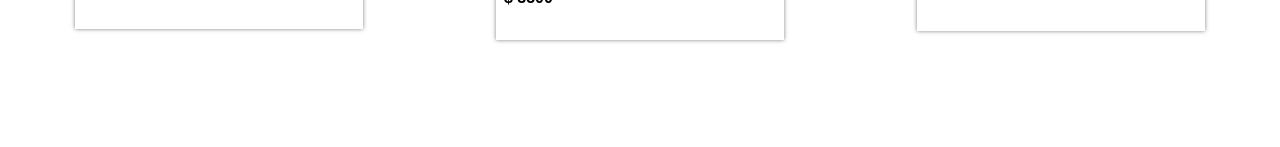
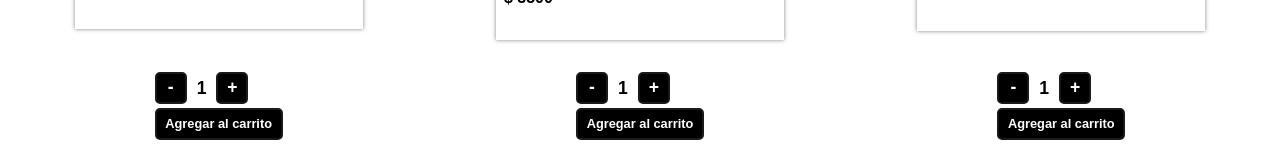
Before and after one commit to Suigikay/Desafios-ReactJs-Sofia-Mallarino, a React (Create React App) app: page / in a window 1280 px wide. Shown: the part 731-878 px from the top of the page. Before the commit the page ends 801 px from the top, so only its background shows below. Built offline with nearby package versions, Linux system fonts and the light colour scheme.

Commit message:
contador con boton

```diff
--- a/src/App.js
+++ b/src/App.js
@@ -7,7 +7,7 @@ function App() {
   return (
     <div>
       <Navbar />
-    <ItemListContainer />
+      <ItemListContainer />
     </div>
   );
 }
--- /dev/null
+++ b/src/components/Counter/ItemCount.css
@@ -0,0 +1,40 @@
+.ItemCount {
+    display: flex;
+    justify-content: space-around;
+}
+
+
+.ItemCount button {
+    background-color: black;
+    color: white;
+    border: 2px solid #1A1A1A;
+    appearance: none;
+    border-radius: 5px;
+    cursor: pointer;
+    width: 2rem;
+    height: 2rem;
+    font-size: 1.1em;
+    font-weight: bold;
+    margin: 2px 10px;
+}
+
+#addToCartBtn {
+    background-color: black;
+    width: 8rem;
+    font-size: 0.8em;
+    font-weight: bolder;
+
+
+}
+
+.ItemCount button:hover {
+    box-shadow: rgba(0, 0, 0, 0.25) 0 8px 15px;
+    transform: translateY(-1px);
+}
+
+.ItemCount span {
+    font-family: Arial, Helvetica, sans-serif;
+    font-size: 1.1em;
+    font-weight: bold;
+    width: 5rem;
+}
--- /dev/null
+++ b/src/components/Counter/ItemCount.jsx
@@ -0,0 +1,37 @@
+import React, { useState } from 'react'
+import "./ItemCount.css";
+
+
+function ItemCount({ initial, stock }) {
+    const [count, setCount] = useState(initial);
+
+    function handleSubstrack() {
+        if (count > 1) {
+            setCount(count - 1)
+        }
+    }
+
+    function handleAdd() {
+        if (count < stock) {
+            setCount(count + 1)
+        }
+    }
+
+    function onAdd() {
+        alert(`Se agregaron ${count} items al carrito`)
+    }
+
+
+    return (
+        <div>
+            <button onClick={handleSubstrack}>-</button>
+            <span>{count}</span>
+            <button onClick={handleAdd}>+</button>
+            <div>
+                <button id='addToCartBtn' onClick={onAdd}>Agregar al carrito</button>
+            </div>
+        </div>
+    )
+}
+
+export default ItemCount
--- a/src/components/Productos/ItemListContainer.jsx
+++ b/src/components/Productos/ItemListContainer.jsx
@@ -1,5 +1,6 @@
 import React from "react";
 import Card from "./Card";
+import ItemCount from "../Counter/ItemCount";
 
 function ItemListContainer() {
     return (
@@ -24,7 +25,13 @@ function ItemListContainer() {
                     title="Leche y Loción Desmaquillante Fundente"
                     detail="Desmaquillante que, en un solo gesto, limpia y tonifica la piel."
                     img="https://www.germainedecapuccini.es/media/catalog/product/cache/826fcfeec7c79daa0a2e1a3dd76f41c1/4/6/460028_Royal_Jelly_Desmaquillante_01_5638.jpg"
+
                 />
+            </div>
+            <div className="ItemCount">
+                <ItemCount initial={1} stock={3} />
+                <ItemCount initial={1} stock={5} />
+                <ItemCount initial={1} stock={2} />
             </div>
         </div>
     );
```
